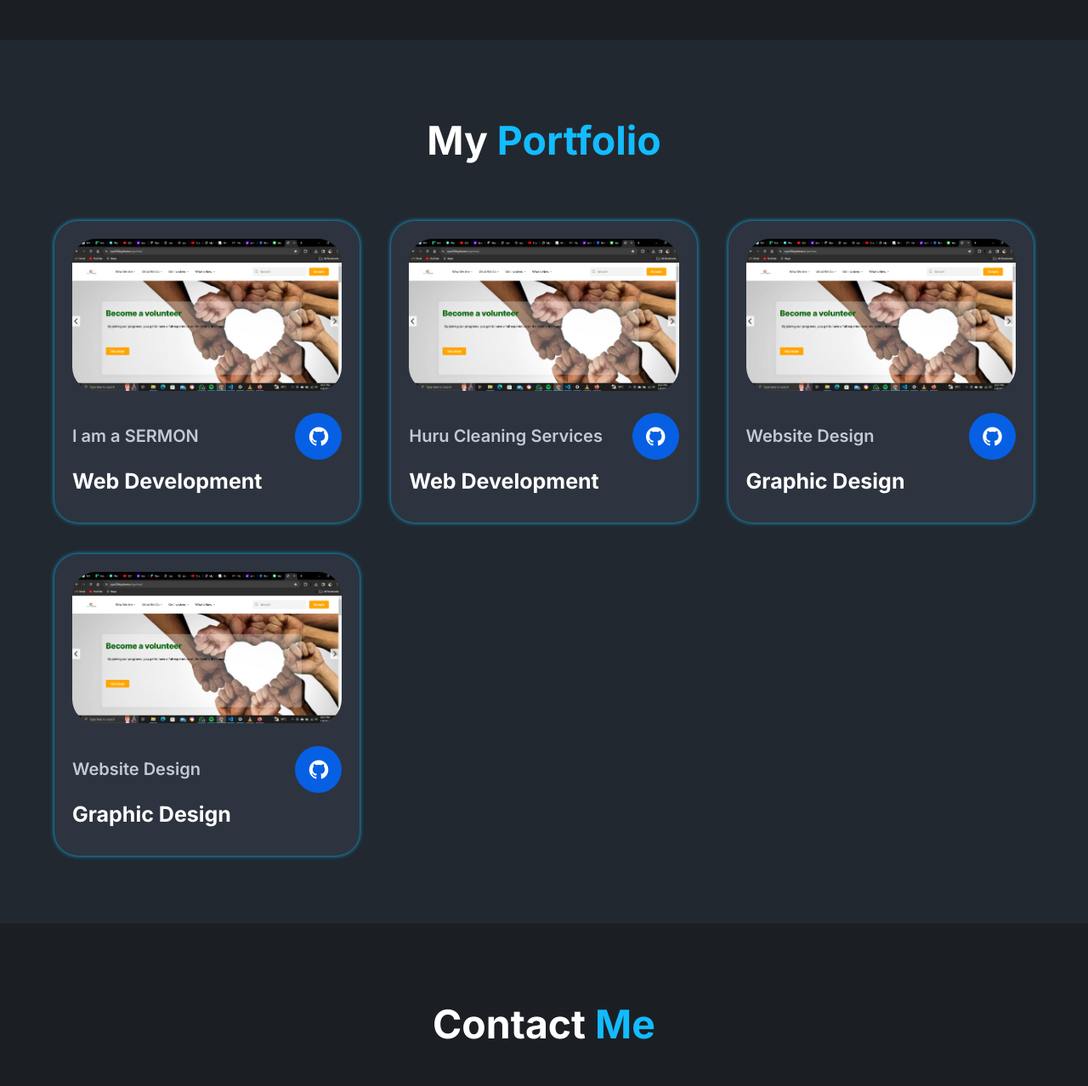
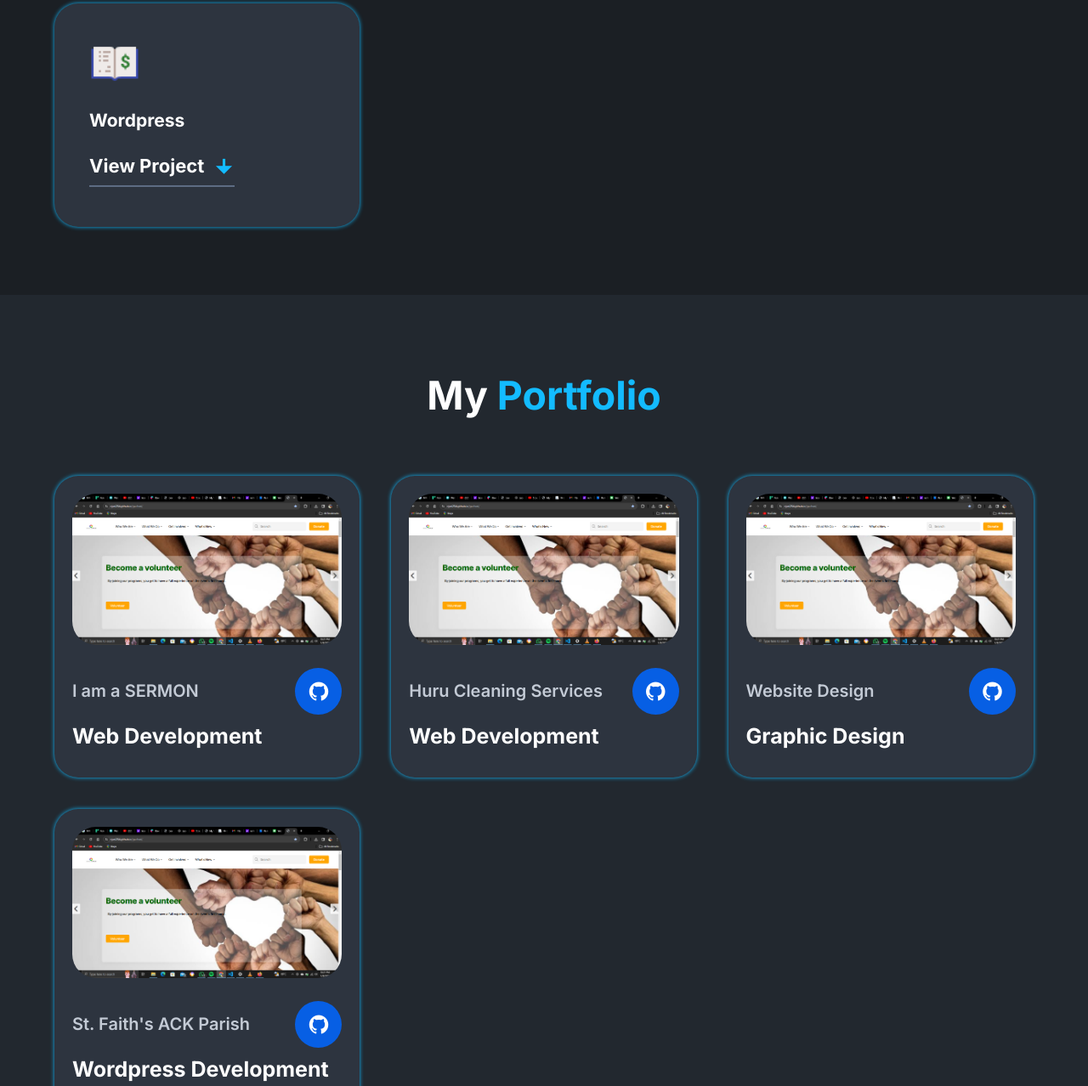
Before and after one commit to Njeri254/portfolio, a plain HTML site: page index.html in a window 1280 px wide. Shown: the part 2224-3502 px from the top of the page at 85% size. Drawn offline with nearby package versions, Linux system fonts and the light colour scheme.

Commit message:
Update index.html

```diff
--- a/index.html
+++ b/index.html
@@ -126,6 +126,15 @@
                 <i class="ri-arrow-down-fill"></i>
             </a>
         </div>
+         <div class="box">
+            <img src="Images/icons8-ledger-48.png">
+            <h3>Wordpress</h3>
+            <p></p>
+            <a href="https://aliciagacheriag.wordpress.com/">View Project
+                <i class="ri-arrow-down-fill"></i>
+            </a>
+        </div>
+
     </div>
 
 </section>
@@ -181,13 +190,13 @@
             <img src="Images/Screenshot (18).png">
             <div class="main-row">
                 <div class="row-text">
-                    <h5>Website Design</h5>
+                    <h5>St. Faith's ACK Parish</h5>
                 </div>
                 <div class="row-icon">
                     <i class="ri-github-fill"></i>
                 </div>
             </div>
-            <h4>Graphic Design</h4>
+            <h4>Wordpress Development</h4>
         </div>
 
     </div>
```
